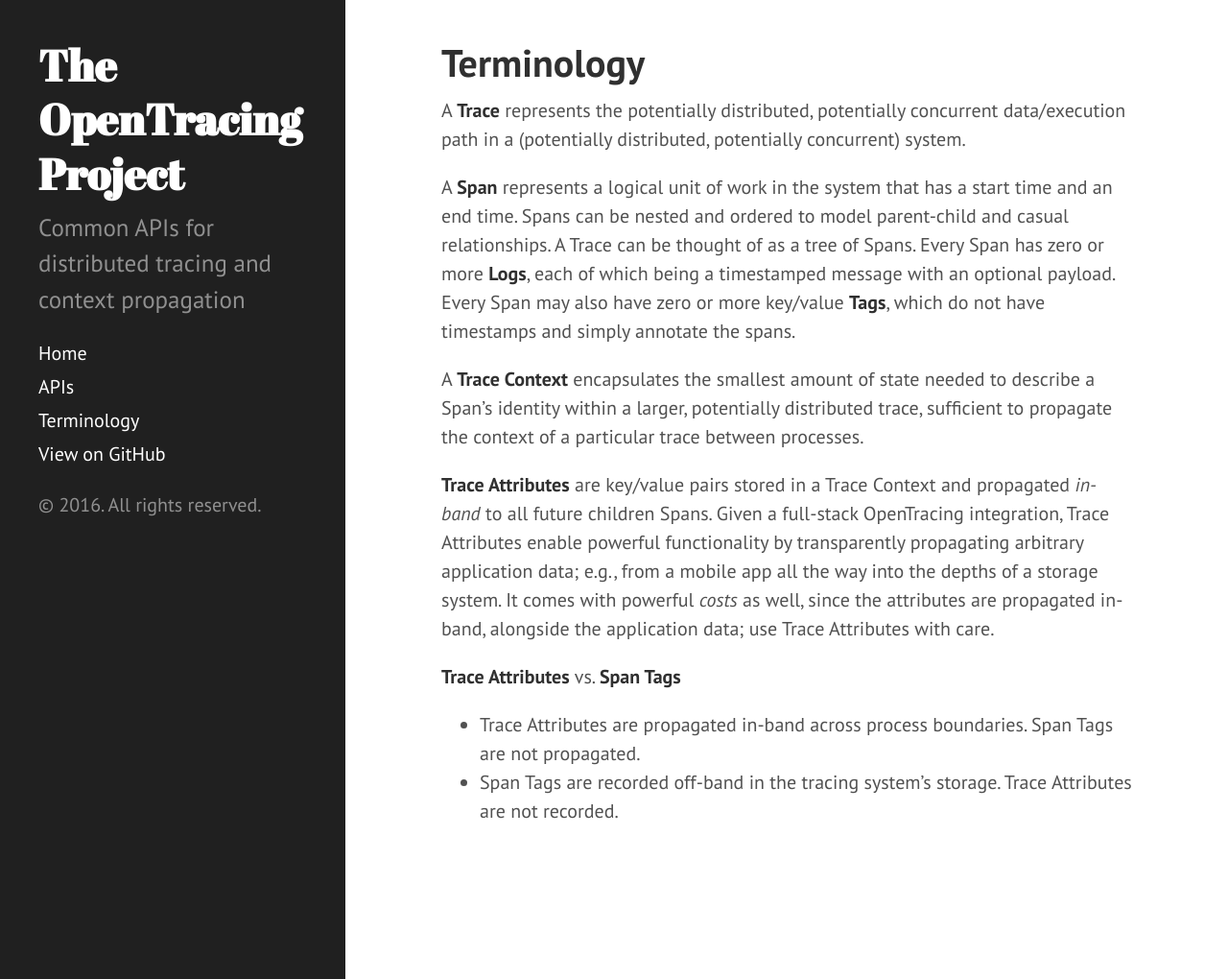
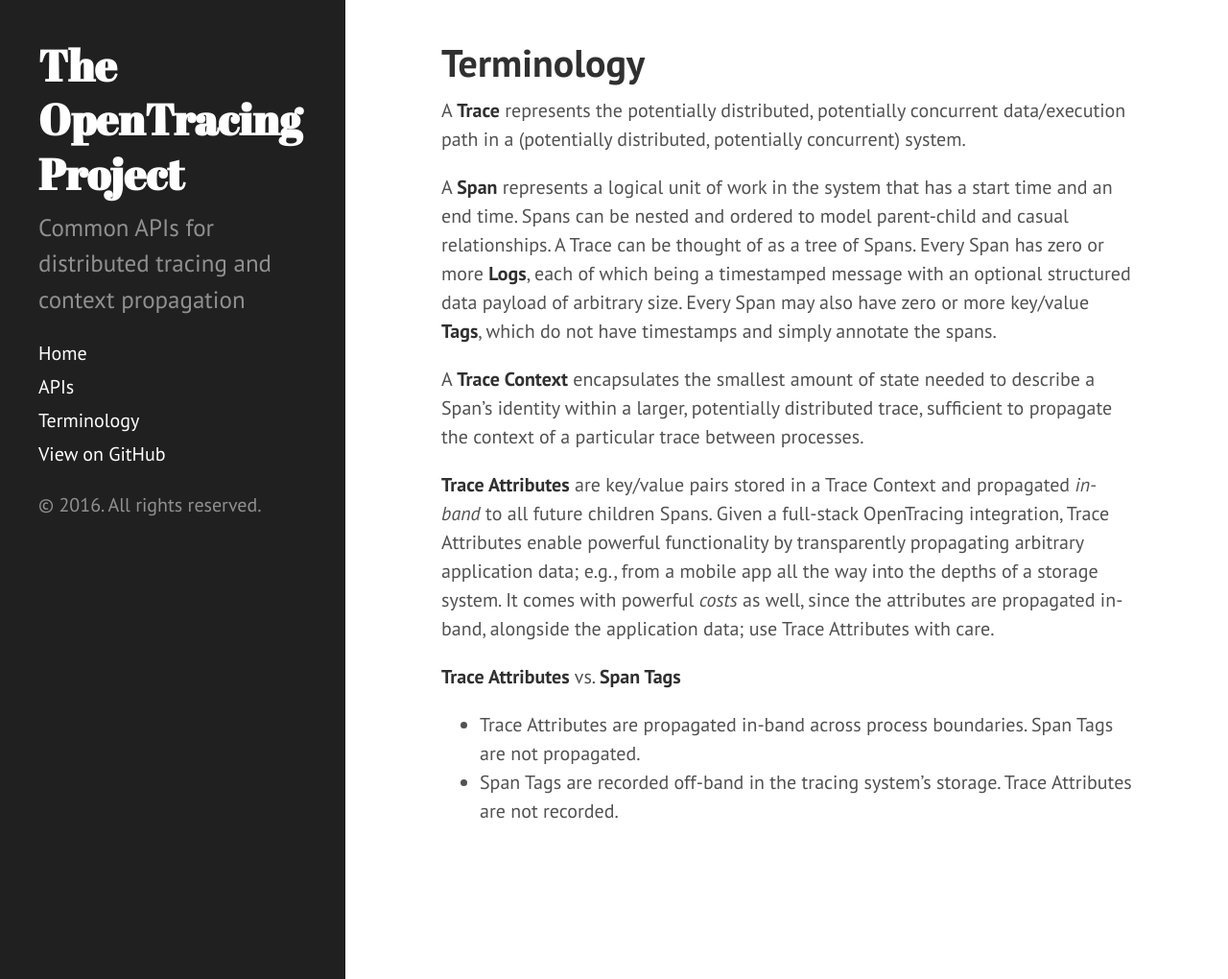
Before and after one commit to opentracing/opentracing.io, a Jekyll site: the page built from terminology.md, in a window 1280 px wide and 1020 px high. Shown: the whole window at 96% size. Built offline with Jekyll 4.4.1, drawn with Linux system fonts in a browser that asks for light colours; Markdown is read by kramdown in place of the engine named in the settings.

Commit message:
flesh out payload reference

```diff
--- a/terminology.md
+++ b/terminology.md
@@ -5,7 +5,7 @@
 
 A **Trace** represents the potentially distributed, potentially concurrent data/execution path in a (potentially distributed, potentially concurrent) system.
 
-A **Span** represents a logical unit of work in the system that has a start time and an end time. Spans can be nested and ordered to model parent-child and casual relationships. A Trace can be thought of as a tree of Spans. Every Span has zero or more **Logs**, each of which being a timestamped message with an optional payload. Every Span may also have zero or more key/value **Tags**, which do not have timestamps and simply annotate the spans.
+A **Span** represents a logical unit of work in the system that has a start time and an end time. Spans can be nested and ordered to model parent-child and casual relationships. A Trace can be thought of as a tree of Spans. Every Span has zero or more **Logs**, each of which being a timestamped message with an optional structured data payload of arbitrary size. Every Span may also have zero or more key/value **Tags**, which do not have timestamps and simply annotate the spans.
 
 A **Trace Context** encapsulates the smallest amount of state needed to describe a Span's identity within a larger, potentially distributed trace, sufficient to propagate the context of a particular trace between processes.
 
```
